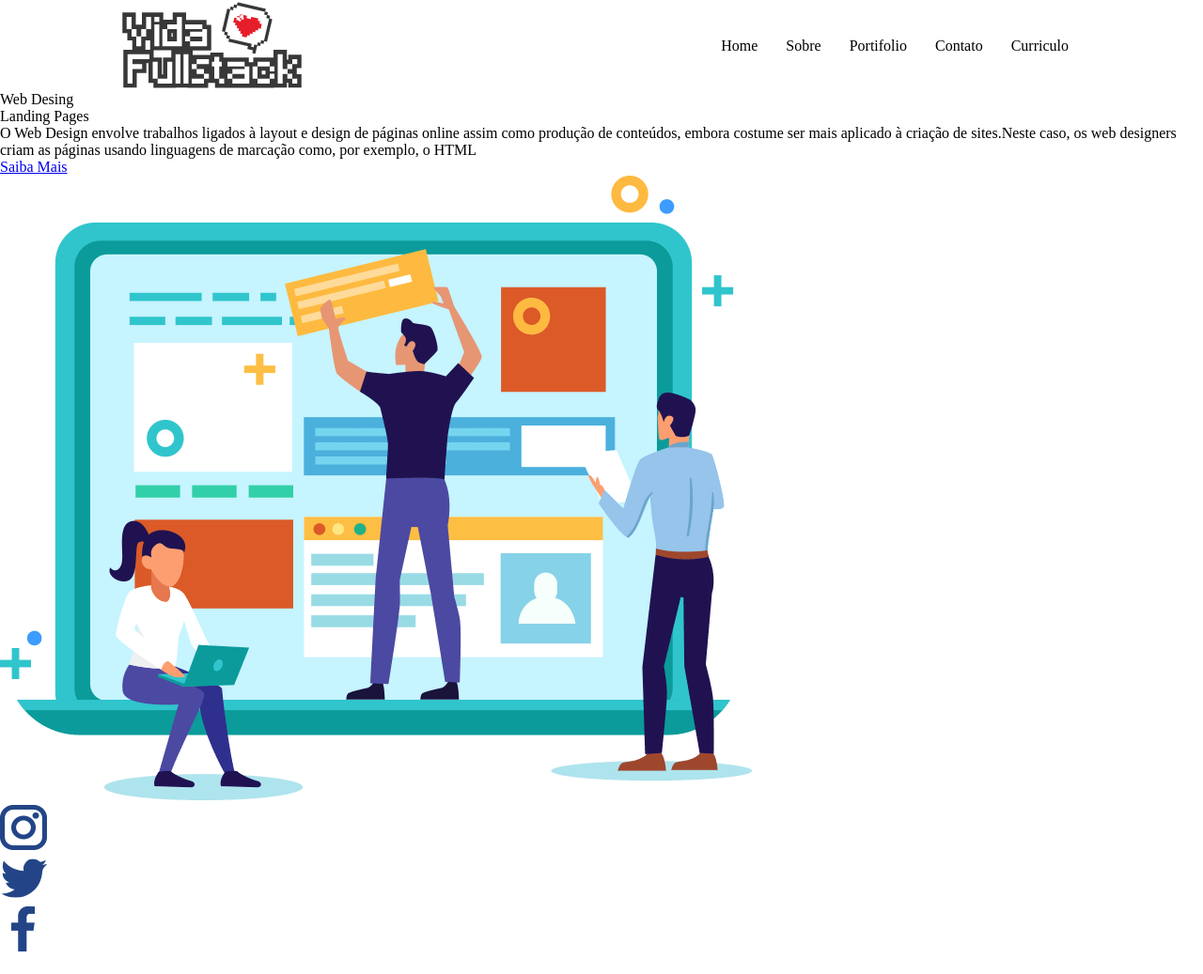
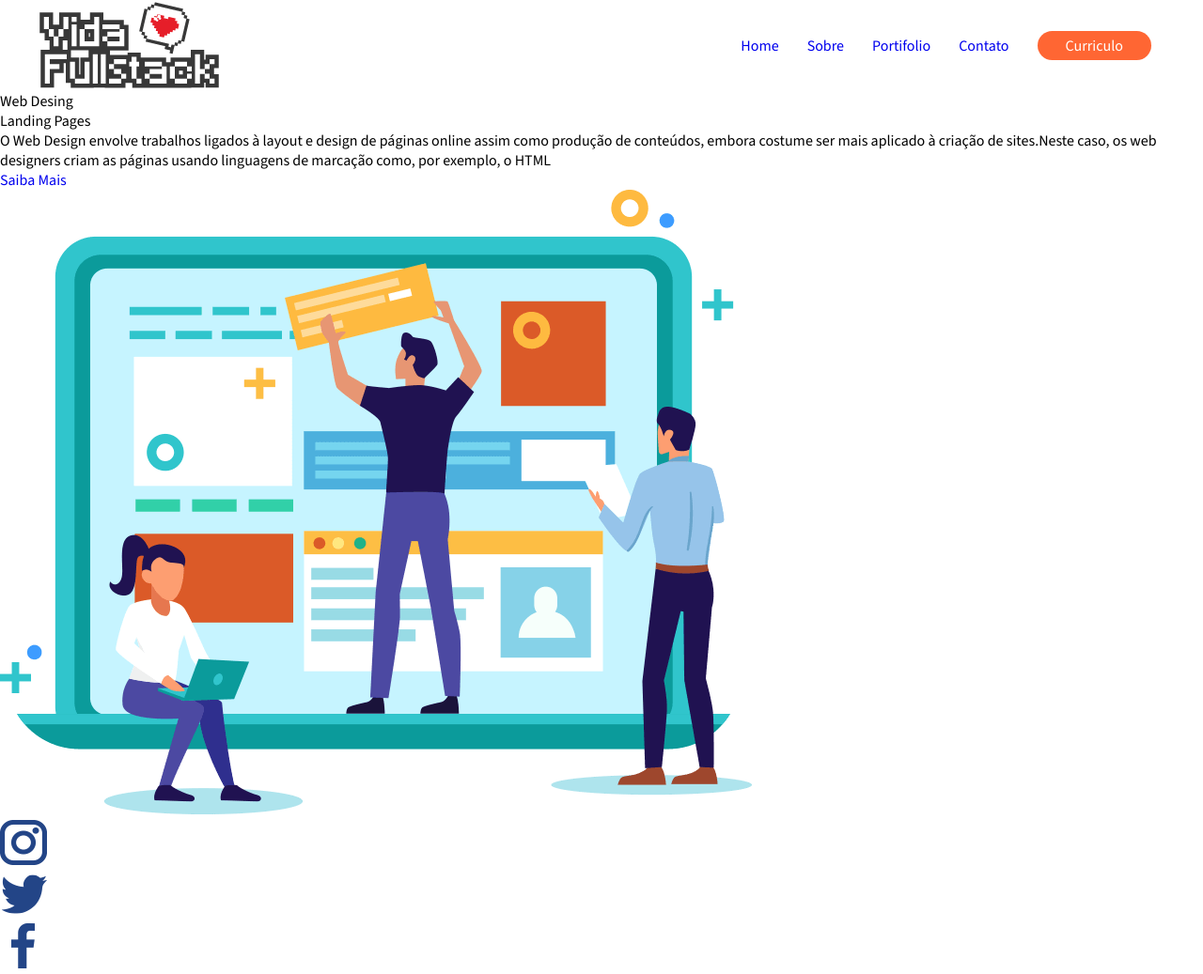
Before and after one commit to ryanmulekim/ProjetoTest-FullStack, a plain HTML site: page index.html in a window 1280 px wide. Shown: the whole page at 94% size. Drawn offline with nearby package versions, Linux system fonts and the light colour scheme.

Commit message:
continuação do CSS menu 'header'

```diff
--- /dev/null
+++ b/assets/css/button.css
@@ -0,0 +1,8 @@
+.btn{
+    padding: 5px 30px;
+    border-radius: 20px;
+}
+.btn.btn-laranja{
+    background-color: #FF6633;
+    color: #FFF;
+}
--- a/assets/css/header.css
+++ b/assets/css/header.css
@@ -1,5 +1,5 @@
 header{
-    width: 1024px;
+    width: 1200px;
     margin: 0 auto;
 
     display: flex;
@@ -10,8 +10,10 @@ header{
 header nav ul{
     display: flex;
     flex-direction: row;
+    align-items: center;
     list-style: none;
 }
 header nav ul li{
-    padding: 0 15px;
+    margin: 0 15px;
+    color: #3399CC;
 }
--- a/assets/css/style.css
+++ b/assets/css/style.css
@@ -1,4 +1,6 @@
+@import url('https://fonts.googleapis.com/css2?family=Source+Sans+3:wght@200;300;400&display=swap');
 @import "./header.css";
+@import "./button.css";
 
 *{
     margin: 0;
@@ -7,4 +9,6 @@
     font-size: 100%;
     font: inherit;
     vertical-align: baseline;
+    text-decoration: none;
+    font-family: 'Source Sans 3', sans-serif;
 }
--- a/index.html
+++ b/index.html
@@ -11,14 +11,14 @@
 
 <body>
     <header>
-        <img src="assets/images/logo (1).png">
+        <img src="assets/images/logo (1).png" class="logo">
         <nav>
             <ul>
-                <li>Home</li>
-                <li>Sobre</li>
-                <li>Portifolio</li>
-                <li>Contato</li>
-                <li>Curriculo</li>
+                <li><a href="#">Home</a></li>
+                <li><a href="#">Sobre</a></li>
+                <li><a href="#">Portifolio</a></li>
+                <li><a href="#">Contato</a></li>
+                <li><a href="#" class="btn btn-laranja">Curriculo</a></li>
             </ul>
         </nav>
     </header>
```
